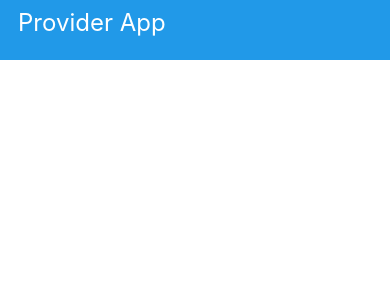
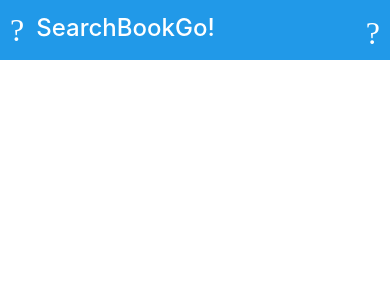
Before and after one commit to tnez/react-native-demo, a React Native app: screen / in a window 390 px wide. Shown: the top 300 px of the page. Built offline with nearby package versions, Linux system fonts and the light colour scheme.

Commit message:
Configure AppBar

```diff
--- a/src/components/SBGAppBar/index.js
+++ b/src/components/SBGAppBar/index.js
@@ -1,11 +1,15 @@
 import React from 'react'
+import { Ionicons } from '@expo/vector-icons'
 import { StyleSheet, Text, View } from 'react-native'
 
 const SBGAppBar = () => {
   return (
     <View style={styles.container}>
       <View style={styles.innerContainer}>
-        <Text style={styles.title}>Provider App</Text>
+        <Ionicons style={styles.menuIcon} name="ios-menu" size={32} />
+        <Text style={styles.title}>SearchBookGo!</Text>
+        <View style={styles.spacer} />
+        <Ionicons style={styles.optionsIcon} name="ios-train" size={32} />
       </View>
     </View>
   )
@@ -20,13 +24,26 @@ const styles = StyleSheet.create({
     flex: 1,
     flexDirection: 'row',
     alignContent: 'center',
-    padding: 8,
+    padding: 10,
+  },
+  menuIcon: {
+    lineHeight: 39,
+    color: 'white',
+  },
+  optionsIcon: {
+    lineHeight: 36,
+    color: 'white',
+    alignSelf: 'flex-end',
+  },
+  spacer: {
+    flex: 1,
   },
   title: {
     color: 'white',
-    marginLeft: 10,
-    marginBottom: 0,
+    marginLeft: 12,
     fontSize: 24,
+    fontWeight: '500',
+    lineHeight: 36,
   },
 })
 
```
